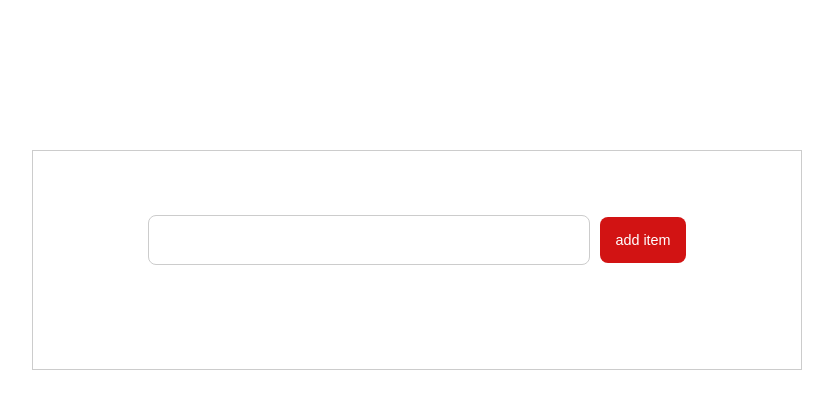
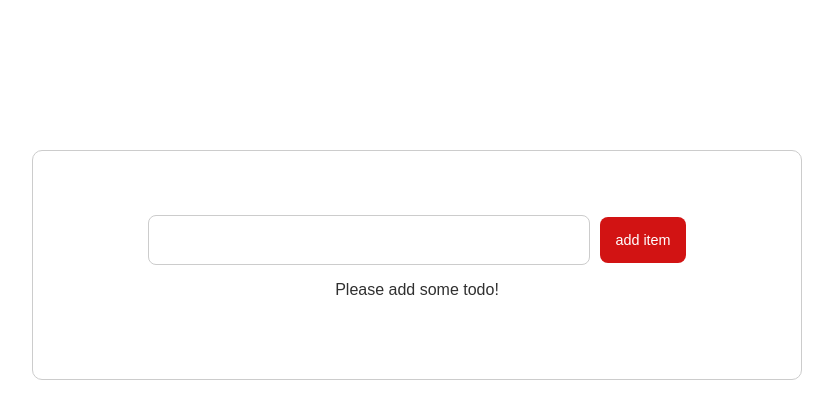
Before and after one commit to siavashmhi/todo-app, a React (Create React App) app: page / in a window 1280 px wide. Shown: the top 418 px of the page, without its empty margins (223-1056 px from the left). Built offline with nearby package versions, Linux system fonts and the light colour scheme.

Commit message:
add codes

```diff
--- a/src/components/mytodo/MyTodo.jsx
+++ b/src/components/mytodo/MyTodo.jsx
@@ -1,14 +1,16 @@
 import React from 'react'
 import styles from './mytodo.module.css'
 
-function MyTodo({todo}) {
+function MyTodo({todo, onComplete}) {
 
   return (
-      <div className={styles.container}>
+      <div className={`${todo.isCompleted? styles.completed: styles.container}`}>
         <div>{todo.text}</div>
         <div>
           <button className={styles.editBtn}>Edit</button>
-          <button className={styles.completeBtn}>complete</button>
+          <button onClick={onComplete} className={styles.completeBtn}>
+            {todo.isCompleted ? 'uncomplete' : 'complete'}
+          </button>
         </div>
       </div>
   );
--- a/src/components/mytodo/mytodo.module.css
+++ b/src/components/mytodo/mytodo.module.css
@@ -23,3 +23,16 @@
 .completeBtn {
   margin-left: 15px;
 }
+
+.completed {
+  display: flex;
+  justify-content: space-between;
+  align-items: center;
+  border: 1px solid #ccc;
+  width: 100%;
+  margin-bottom: 20px;
+  padding: 7px 10px;
+  border-radius: 8px;
+  text-decoration: line-through;
+  color: red;
+}
--- a/src/components/todo-app/TodoApp.jsx
+++ b/src/components/todo-app/TodoApp.jsx
@@ -15,11 +15,24 @@ const TodoApp = () => {
     setTodos([...todos, newTodo]);
   };
 
+  const completeHandler = todoId => {
+    //find index todo
+    const indexTodo = todos.findIndex(todo => todo.id === todoId)
+    //cloning object, because we have not mutate
+    const selectedTodo = {...todos[indexTodo]}
+    selectedTodo.isCompleted = !selectedTodo.isCompleted
+    //cloning all objects in array
+    const updatedTodos = [...todos]
+    //add selectedtodo
+    updatedTodos[indexTodo] = selectedTodo
+    setTodos(updatedTodos)
+  }
+
   return (
     <div className={styles.container}>
       <TodoForm addTodoHandler={addTodoHandler} />
       <div className={styles.todoListContainer}>
-        <TodoList todos={todos} />
+        <TodoList todos={todos} onComplete={completeHandler} />
       </div>
     </div>
   );
--- a/src/components/todo-app/todoApp.module.css
+++ b/src/components/todo-app/todoApp.module.css
@@ -5,6 +5,7 @@
   align-items: center;
   width: 40rem;
   border: 1px solid #ccc;
+  border-radius: 10px;
   padding: 4rem;
   margin: 0 auto;
   margin-top: 150px;
--- a/src/components/todo-list/TodoList.jsx
+++ b/src/components/todo-list/TodoList.jsx
@@ -2,13 +2,15 @@ import React from 'react'
 import MyTodo from '../mytodo/MyTodo'
 import styles from './todoList.module.css'
 
-function TodoList({todos}) {
+function TodoList({todos, onComplete}) {
+
+  if(todos.length === 0) return <p className={styles.message}>Please add some todo!</p>
 
   return (
     <div className={styles.container}>
       {todos.map(todo => {
         return <div className={styles.todoContainer} key={todo.id}>
-              <MyTodo todo={todo} />
+              <MyTodo todo={todo} onComplete={() => onComplete(todo.id)} />
         </div>
       })}
     </div>
--- a/src/components/todo-list/todoList.module.css
+++ b/src/components/todo-list/todoList.module.css
@@ -5,3 +5,7 @@
 .todoContainer {
   width: 100%;
 }
+
+.message {
+  color: #303030;
+}
```
Also changed, not shown: .codesandbox/workspace.json (deleted).
